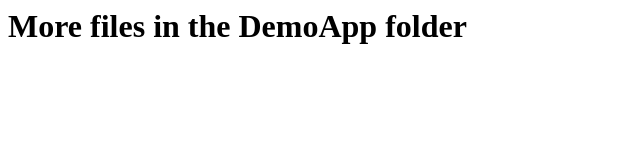
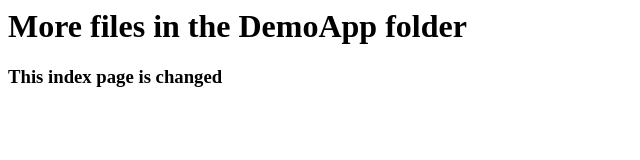
Before and after one commit to kushagrasharmait/SampleRepo, a plain HTML site: page index.html in a window 1280 px wide. Shown: the whole page, without its empty margins (0-640 px from the left). Drawn offline with Linux system fonts and the light colour scheme.

Commit message:
made changes to index

```diff
--- a/index.html
+++ b/index.html
@@ -2,5 +2,6 @@
     <head></head>
     <body>
         <h1>More files in the DemoApp folder</h1>
+		<h3>This index page is changed</h3>
     </body>
 </html>
```
